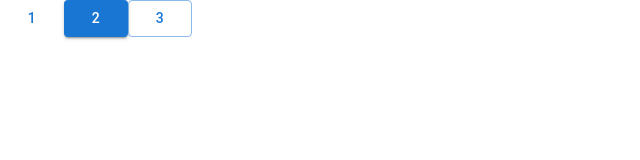
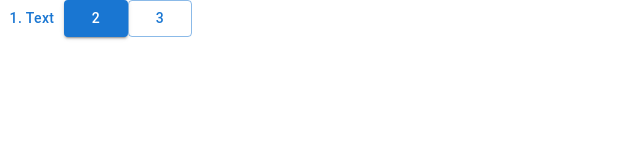
Before and after one commit to tochisuke221/honkaku-react-practice, a React (Create React App) app: page / in a window 1280 px wide. Shown: the top 160 px of the page, without its empty margins (0-640 px from the left). Built offline with nearby package versions, Linux system fonts and the light colour scheme.

Commit message:
ドロワーメニューの途中

```diff
--- a/src/components/MaterialButton.js
+++ b/src/components/MaterialButton.js
@@ -1,9 +1,18 @@
+/** @jsxImportSource @emotion/react */
+
+import { css } from '@emotion/react'
 import { Button } from '@mui/material'
 
 const MaterialButton = () => {
+    const font = css`
+      text-transform: none;
+    `
+
+
+
     return (
         <>
-          <Button variant="text">1</Button>
+          <Button variant="text" css={font}>1. Text</Button>
           <Button variant="contained">2</Button>
           <Button variant="outlined">3</Button>
         </>
```
Also changed, not shown: src/components/materailDrawer.js (added, +12 -0 lines).
